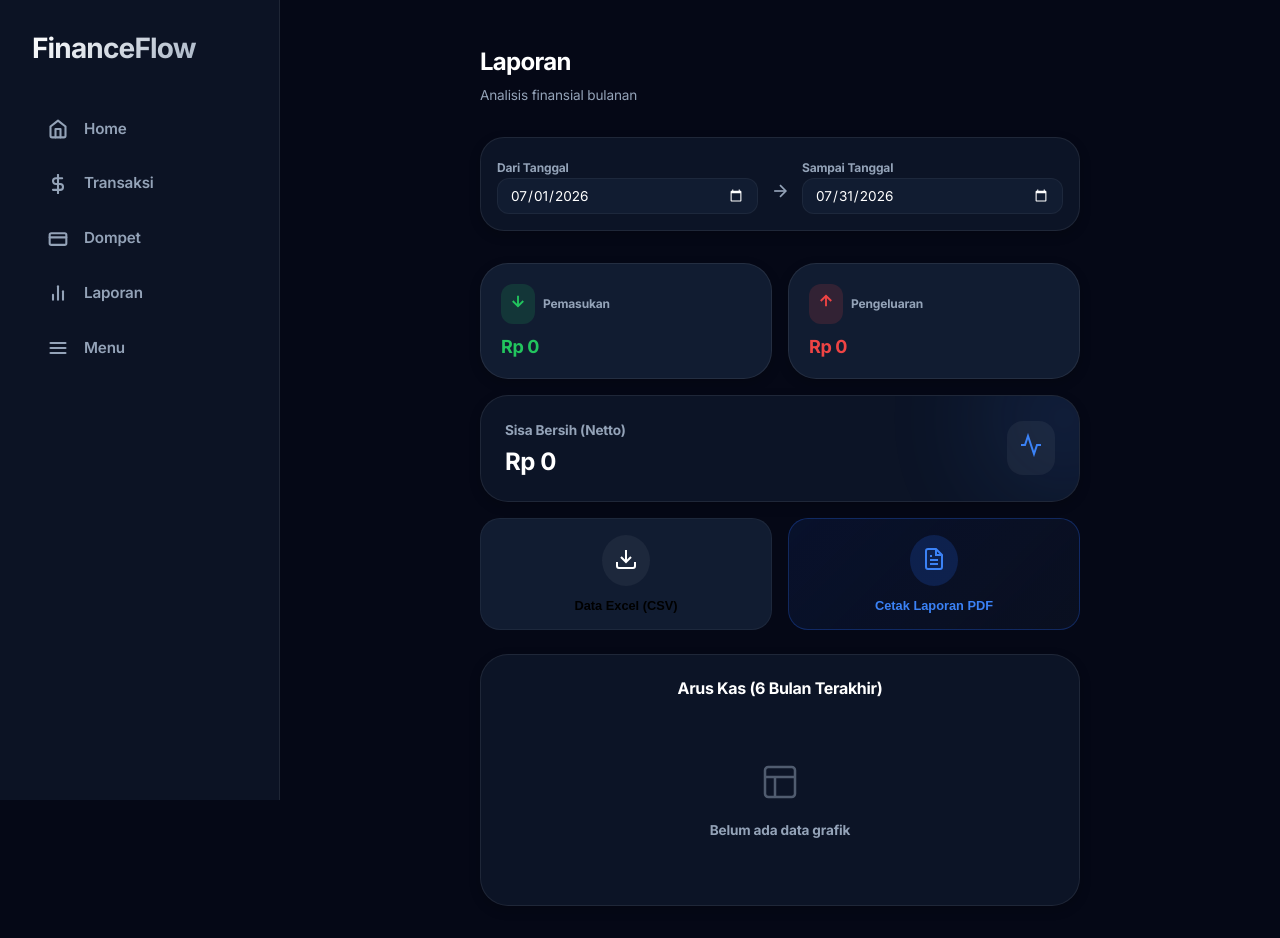
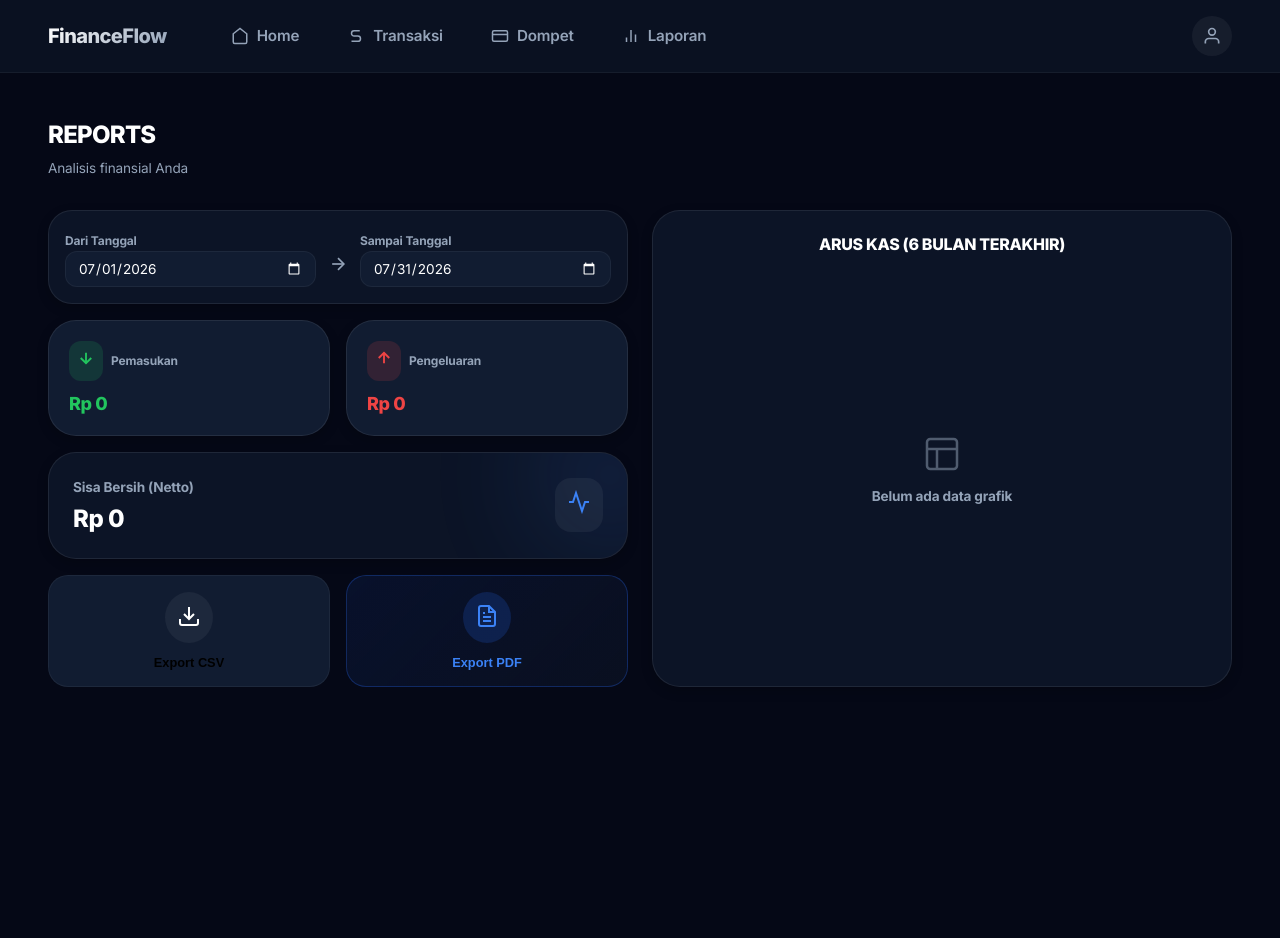
Before and after one commit to umaralf2735/Tabungan, a Next.js app: page /reports in a window 1280 px wide. After the commit the page ends 800 px from the top, so only its background shows below. Built offline with nearby package versions, Linux system fonts and the light colour scheme.

Commit message:
Titanium Phase Final: Merombak UI Transaksi, Dompet, dan Laporan jadi Responsive Grid

```diff
--- a/src/app/globals.css
+++ b/src/app/globals.css
@@ -231,29 +231,33 @@ h1, h2, h3, h4, h5, h6 {
   display: none;
 }
 
-/* Bottom Nav (Mobile) - Floating Blur */
-.sidebar {
+.top-navbar {
+  display: none;
+}
+
+.bottom-nav {
   position: fixed;
   bottom: 0;
   left: 0;
   width: 100%;
-  background: rgba(12, 19, 36, 0.85); /* #0C1324 with opacity */
+  background: rgba(12, 19, 36, 0.85);
   backdrop-filter: blur(24px);
   -webkit-backdrop-filter: blur(24px);
   border-top: 1px solid rgba(255,255,255,0.05);
   box-shadow: 0 -10px 40px rgba(0,0,0,0.5);
   z-index: 50;
-  padding: 8px 16px 24px 16px; /* Extra padding bottom for iPhone home indicator */
+  padding: 8px 16px 24px 16px;
 }
 
 .logo-text {
   font-size: 1.25rem;
   font-weight: 800;
   color: var(--color-text);
-  background: linear-gradient(135deg, var(--color-text), var(--color-text-muted));
+  background: linear-gradient(135deg, #FFFFFF, #94A3B8);
   -webkit-background-clip: text;
   -webkit-text-fill-color: transparent;
   letter-spacing: -0.03em;
+  margin: 0;
 }
 
 .nav-menu {
@@ -272,11 +276,10 @@ h1, h2, h3, h4, h5, h6 {
   font-weight: 600;
   padding: 8px;
   border-radius: var(--radius-sm);
-  transition: all 0.3s cubic-bezier(0.4, 0, 0.2, 1);
+  transition: all 0.3s ease;
   color: var(--color-text-muted);
   font-size: 0.65rem;
   width: 20%;
-  position: relative;
 }
 .nav-link:hover, .nav-link.active {
   color: var(--color-text);
@@ -291,10 +294,9 @@ h1, h2, h3, h4, h5, h6 {
   stroke-width: 2.5;
   stroke-linecap: round;
   stroke-linejoin: round;
-  transition: all 0.3s cubic-bezier(0.4, 0, 0.2, 1);
+  transition: all 0.3s ease;
 }
 
-/* Animasi Icon Glow untuk yang aktif */
 .nav-link.active .nav-icon {
   stroke: var(--color-primary);
   filter: drop-shadow(0 0 8px rgba(59, 130, 246, 0.6));
@@ -307,9 +309,7 @@ h1, h2, h3, h4, h5, h6 {
 .main-content {
   flex: 1;
   padding: 16px;
-  padding-bottom: 120px; /* Sangat longgar untuk bottom nav */
-  overflow-y: auto;
-  overflow-x: hidden;
+  padding-bottom: 120px;
   width: 100%;
 }
 
@@ -343,58 +343,51 @@ input::placeholder {
 /* Desktop styles */
 @media (min-width: 768px) {
   .app-container {
-    flex-direction: row;
+    flex-direction: column;
   }
   .mobile-header {
     display: none;
   }
-  .desktop-logo {
-    display: block;
-    margin-bottom: 40px;
-    font-size: 1.75rem;
+  .bottom-nav {
+    display: none;
   }
-  .sidebar {
+
+  .top-navbar {
+    display: flex;
+    justify-content: space-between;
+    align-items: center;
+    padding: 16px 48px;
+    background: rgba(12, 19, 36, 0.85);
+    backdrop-filter: blur(24px);
+    -webkit-backdrop-filter: blur(24px);
+    border-bottom: 1px solid rgba(255,255,255,0.05);
     position: sticky;
     top: 0;
-    width: 280px;
-    padding: 32px;
-    height: 100vh;
-    border-right: 1px solid var(--color-border);
-    border-top: none;
-    box-shadow: none;
-    background: var(--color-surface-secondary);
+    z-index: 50;
   }
-  .nav-menu {
-    flex-direction: column;
-    justify-content: flex-start;
-    align-items: stretch;
+  .top-nav-menu {
+    display: flex;
+    gap: 16px;
+  }
+  .top-nav-link {
+    display: flex;
+    align-items: center;
     gap: 8px;
+    color: var(--color-text-muted);
+    font-weight: 600;
+    font-size: 0.95rem;
+    padding: 8px 16px;
+    border-radius: 99px;
+    transition: all 0.2s;
   }
-  .nav-link {
-    flex-direction: row;
-    justify-content: flex-start;
-    font-size: 0.95rem;
-    padding: 12px 16px;
-    width: 100%;
-    border-radius: var(--radius-sm);
+  .top-nav-link:hover {
+    color: var(--color-text);
+    background: rgba(255,255,255,0.05);
   }
-  .nav-link:hover {
-    background: rgba(255,255,255,0.03);
-  }
-  .nav-link.active {
-    background: rgba(59, 130, 246, 0.1);
-  }
-  .nav-icon {
-    width: 20px;
-    height: 20px;
-    margin-bottom: 0;
-    margin-right: 16px;
-  }
-  .nav-link.active .nav-icon {
-    transform: none;
-  }
+
   .main-content {
     padding: 32px 48px;
+    padding-bottom: 48px;
   }
 }
 
--- a/src/app/layout.tsx
+++ b/src/app/layout.tsx
@@ -1,38 +1,63 @@
 import './globals.css';
 import { ReactNode } from 'react';
-
 import type { Metadata } from 'next';
 
 export const metadata: Metadata = {
-  title: 'FinanceFlow Pro - Aplikasi Pengelola Keuangan Pribadi Terbaik',
-  description: 'Catat pemasukan, pengeluaran, kelola multi-wallet, dan atur anggaran bulananmu dengan mudah menggunakan FinanceFlow Pro. Dilengkapi dengan AI Insight untuk menganalisis keuanganmu secara otomatis.',
-  keywords: ['pengelola keuangan', 'catat keuangan', 'budgeting', 'finance tracker', 'aplikasi keuangan pribadi', 'AI insight keuangan', 'finance flow'],
-  openGraph: {
-    title: 'FinanceFlow Pro - Kelola Keuangan dengan Cerdas',
-    description: 'Catat keuangan harian dan capai target tabunganmu dengan fitur AI canggih dari FinanceFlow Pro.',
-    type: 'website',
-  },
-  verification: {
-    google: 'pGRIr8dxnh_eP78K4ztKMPZaFxnyRNMEhKW573z4TrE',
-  },
+  title: 'FinanceFlow Pro - Aplikasi Pengelola Keuangan Pribadi',
+  description: 'Catat pemasukan, pengeluaran, kelola multi-wallet, dan atur anggaran bulananmu.',
 };
 
 export default function RootLayout({ children }: { children: ReactNode }) {
   return (
-    <html lang="en">
+    <html lang="id">
       <head>
-        <link href="https://fonts.googleapis.com/css2?family=Inter:wght@300;400;500;600;700&display=swap" rel="stylesheet" />
+        <link href="https://fonts.googleapis.com/css2?family=Inter:wght@300;400;500;600;700;800&display=swap" rel="stylesheet" />
       </head>
       <body>
         <div className="app-container">
-          {/* Mobile Header (Hanya muncul di HP) */}
+
+          {/* TOP NAVBAR (Desktop Only) */}
+          <nav className="top-navbar">
+            <div style={{ display: 'flex', alignItems: 'center', gap: '48px' }}>
+              <h1 className="logo-text">FinanceFlow</h1>
+              <div className="top-nav-menu">
+                <a href="/" className="top-nav-link">
+                  <svg width="18" height="18" viewBox="0 0 24 24" fill="none" stroke="currentColor" strokeWidth="2"><path d="M3 9l9-7 9 7v11a2 2 0 0 1-2 2H5a2 2 0 0 1-2-2z"></path></svg>
+                  Home
+                </a>
+                <a href="/transactions" className="top-nav-link">
+                  <svg width="18" height="18" viewBox="0 0 24 24" fill="none" stroke="currentColor" strokeWidth="2"><path d="M17 5H9.5a3.5 3.5 0 0 0 0 7h5a3.5 3.5 0 0 1 0 7H6"></path></svg>
+                  Transaksi
+                </a>
+                <a href="/wallets" className="top-nav-link">
+                  <svg width="18" height="18" viewBox="0 0 24 24" fill="none" stroke="currentColor" strokeWidth="2"><rect x="2" y="5" width="20" height="14" rx="2" ry="2"></rect><line x1="2" y1="10" x2="22" y2="10"></line></svg>
+                  Dompet
+                </a>
+                <a href="/reports" className="top-nav-link">
+                  <svg width="18" height="18" viewBox="0 0 24 24" fill="none" stroke="currentColor" strokeWidth="2"><line x1="18" y1="20" x2="18" y2="10"></line><line x1="12" y1="20" x2="12" y2="4"></line><line x1="6" y1="20" x2="6" y2="14"></line></svg>
+                  Laporan
+                </a>
+              </div>
+            </div>
+
+            <a href="/menu" className="top-nav-link" style={{ background: 'rgba(255,255,255,0.05)', borderRadius: '50%', padding: '10px' }}>
+              <svg width="20" height="20" viewBox="0 0 24 24" fill="none" stroke="currentColor" strokeWidth="2"><path d="M20 21v-2a4 4 0 0 0-4-4H8a4 4 0 0 0-4 4v2"></path><circle cx="12" cy="7" r="4"></circle></svg>
+            </a>
+          </nav>
+
+          {/* MOBILE HEADER (Mobile Only) */}
           <header className="mobile-header">
-            <h1 className="logo-text" style={{ marginBottom: 0 }}>FinanceFlow</h1>
+            <h1 className="logo-text">FinanceFlow</h1>
           </header>
 
-          <aside className="sidebar">
-            <h1 className="logo-text desktop-logo">FinanceFlow</h1>
-            <nav className="nav-menu">
+          {/* MAIN CONTENT */}
+          <main className="main-content animate-fade-in">
+            {children}
+          </main>
+
+          {/* BOTTOM NAV (Mobile Only) */}
+          <nav className="bottom-nav">
+            <div className="nav-menu">
               <a href="/" className="nav-link">
                 <svg className="nav-icon" viewBox="0 0 24 24"><path d="M3 9l9-7 9 7v11a2 2 0 0 1-2 2H5a2 2 0 0 1-2-2z"></path><polyline points="9 22 9 12 15 12 15 22"></polyline></svg>
                 <span className="nav-text">Home</span>
@@ -50,14 +75,12 @@ export default function RootLayout({ children }: { children: ReactNode }) {
                 <span className="nav-text">Laporan</span>
               </a>
               <a href="/menu" className="nav-link">
-                <svg className="nav-icon" viewBox="0 0 24 24"><line x1="3" y1="12" x2="21" y2="12"></line><line x1="3" y1="6" x2="21" y2="6"></line><line x1="3" y1="18" x2="21" y2="18"></line></svg>
-                <span className="nav-text">Menu</span>
+                <svg className="nav-icon" viewBox="0 0 24 24"><path d="M20 21v-2a4 4 0 0 0-4-4H8a4 4 0 0 0-4 4v2"></path><circle cx="12" cy="7" r="4"></circle></svg>
+                <span className="nav-text">Akun</span>
               </a>
-            </nav>
-          </aside>
-          <main className="main-content animate-fade-in">
-            {children}
-          </main>
+            </div>
+          </nav>
+
         </div>
       </body>
     </html>
--- a/src/app/reports/page.tsx
+++ b/src/app/reports/page.tsx
@@ -257,18 +257,22 @@ export default function ReportsPage() {
   const barData = Object.values(monthlyDataMap).slice(-6);
 
   return (
-    <div className="animate-fade-in" style={{ maxWidth: '600px', margin: '0 auto' }}>
+    <div className="animate-fade-in" style={{ maxWidth: '1200px', margin: '0 auto', width: '100%' }}>
 
       {/* HEADER HERO */}
       <header className="flex-between mb-4 mt-2">
         <div>
-          <h1 className="font-extrabold text-2xl" style={{ letterSpacing: '-0.03em' }}>Laporan</h1>
-          <p className="text-sm text-muted mt-1">Analisis finansial bulanan</p>
+          <h1 className="font-extrabold text-2xl" style={{ letterSpacing: '-0.03em', textTransform: 'uppercase' }}>Reports</h1>
+          <p className="text-sm text-muted mt-1">Analisis finansial Anda</p>
         </div>
       </header>
 
+      <div style={{ display: 'grid', gridTemplateColumns: 'repeat(auto-fit, minmax(320px, 1fr))', gap: '24px', alignItems: 'start' }}>
+
+        {/* LEFT COLUMN: FILTERS, STATS, EXPORT */}
+        <div style={{ display: 'flex', flexDirection: 'column', gap: '16px' }}>
           {/* DATE RANGE FILTER */}
-      <div className="card-glass mb-4" style={{ padding: '16px', display: 'flex', gap: '12px', alignItems: 'center', borderRadius: '24px' }}>
+          <div className="card-glass" style={{ padding: '16px', display: 'flex', gap: '12px', alignItems: 'center', borderRadius: '24px' }}>
             <div style={{ flex: 1 }}>
               <label className="text-xs text-muted mb-1 block font-bold">Dari Tanggal</label>
               <input type="date" value={startDate} onChange={e => setStartDate(e.target.value)} style={{ width: '100%', padding: '8px 12px', borderRadius: '12px', background: 'var(--color-surface)', color: 'white', fontSize: '0.85rem', border: '1px solid rgba(255,255,255,0.05)', colorScheme: 'dark' }} />
@@ -283,7 +287,7 @@ export default function ReportsPage() {
           </div>
 
           {/* SUMMARY STATS */}
-      <div style={{ display: 'grid', gridTemplateColumns: '1fr 1fr', gap: '16px', marginBottom: '16px' }}>
+          <div style={{ display: 'grid', gridTemplateColumns: '1fr 1fr', gap: '16px' }}>
             <div className="card" style={{ padding: '20px' }}>
               <div style={{ display: 'flex', alignItems: 'center', gap: '8px', marginBottom: '12px' }}>
                 <div style={{ background: 'rgba(34, 197, 94, 0.15)', color: 'var(--color-success)', padding: '8px', borderRadius: '12px' }}>
@@ -322,26 +326,27 @@ export default function ReportsPage() {
           </div>
 
           {/* EXPORT BUTTONS */}
-      <div style={{ display: 'grid', gridTemplateColumns: '1fr 1fr', gap: '16px', marginBottom: '24px' }}>
+          <div style={{ display: 'grid', gridTemplateColumns: '1fr 1fr', gap: '16px' }}>
             <button onClick={handleExportCSV} style={{ padding: '16px', borderRadius: '20px', background: 'var(--color-surface)', border: '1px solid rgba(255,255,255,0.05)', display: 'flex', flexDirection: 'column', alignItems: 'center', justifyContent: 'center', cursor: 'pointer', transition: 'all 0.3s' }}>
               <div style={{ background: 'rgba(255,255,255,0.05)', padding: '12px', borderRadius: '50%', marginBottom: '12px' }}>
                 <svg width="24" height="24" viewBox="0 0 24 24" fill="none" stroke="var(--color-text)" strokeWidth="2"><path d="M21 15v4a2 2 0 0 1-2 2H5a2 2 0 0 1-2-2v-4"></path><polyline points="7 10 12 15 17 10"></polyline><line x1="12" y1="15" x2="12" y2="3"></line></svg>
               </div>
-          <span style={{ fontSize: '0.8rem', fontWeight: 700 }}>Data Excel (CSV)</span>
+              <span style={{ fontSize: '0.8rem', fontWeight: 700 }}>Export CSV</span>
             </button>
             <button onClick={handleExportPDF} style={{ padding: '16px', borderRadius: '20px', background: 'linear-gradient(135deg, rgba(37,99,235,0.1), rgba(15,23,42,0.5))', border: '1px solid rgba(37,99,235,0.3)', display: 'flex', flexDirection: 'column', alignItems: 'center', justifyContent: 'center', cursor: 'pointer', transition: 'all 0.3s' }}>
               <div style={{ background: 'rgba(37,99,235,0.2)', padding: '12px', borderRadius: '50%', marginBottom: '12px', color: 'var(--color-primary)' }}>
                 <svg width="24" height="24" viewBox="0 0 24 24" fill="none" stroke="currentColor" strokeWidth="2"><path d="M14 2H6a2 2 0 0 0-2 2v16c0 1.1.9 2 2 2h12a2 2 0 0 0 2-2V8l-6-6z"></path><path d="M14 3v5h5M16 13H8M16 17H8M10 9H8"></path></svg>
               </div>
-          <span style={{ fontSize: '0.8rem', fontWeight: 700, color: 'var(--color-primary)' }}>Cetak Laporan PDF</span>
+              <span style={{ fontSize: '0.8rem', fontWeight: 700, color: 'var(--color-primary)' }}>Export PDF</span>
             </button>
           </div>
+        </div>
 
-      {/* CHART SECTION */}
-      <div className="card-glass" style={{ padding: '24px 16px' }}>
-        <h3 style={{ fontSize: '1rem', fontWeight: 800, marginBottom: '24px', textAlign: 'center', letterSpacing: '-0.02em' }}>Arus Kas (6 Bulan Terakhir)</h3>
+        {/* RIGHT COLUMN: CHART SECTION */}
+        <div className="card-glass" style={{ padding: '24px 16px', height: '100%', minHeight: '400px', display: 'flex', flexDirection: 'column' }}>
+          <h3 style={{ fontSize: '1rem', fontWeight: 800, marginBottom: '24px', textAlign: 'center', letterSpacing: '-0.02em', textTransform: 'uppercase' }}>Arus Kas (6 Bulan Terakhir)</h3>
           {barData.length > 0 ? (
-          <div style={{ width: '100%', height: '240px' }}>
+            <div style={{ flex: 1, width: '100%', minHeight: '300px' }}>
               <ResponsiveContainer width="100%" height="100%">
                 <BarChart data={barData} margin={{ top: 0, right: 0, left: -25, bottom: 0 }}>
                   <CartesianGrid strokeDasharray="3 3" stroke="rgba(255,255,255,0.05)" vertical={false} />
@@ -349,21 +354,23 @@ export default function ReportsPage() {
                   <YAxis stroke="var(--color-text-muted)" fontSize={11} tickLine={false} axisLine={false} tickFormatter={(val) => `${val / 1000}k`} />
                   <Tooltip
                     cursor={{ fill: 'rgba(255,255,255,0.02)' }}
-                  contentStyle={{ backgroundColor: 'var(--color-surface)', border: '1px solid var(--color-border)', borderRadius: '16px', fontSize: '12px', fontWeight: 600, padding: '12px' }}
-                  itemStyle={{ color: 'var(--color-text)' }}
+                    contentStyle={{ backgroundColor: 'var(--color-surface-secondary)', border: '1px solid var(--color-border)', borderRadius: '16px', fontSize: '12px', fontWeight: 600, padding: '12px', color: '#fff' }}
+                    itemStyle={{ color: '#fff' }}
                   />
-                <Bar dataKey="Masuk" fill="var(--color-success)" radius={[6, 6, 0, 0]} barSize={16} />
-                <Bar dataKey="Keluar" fill="var(--color-danger)" radius={[6, 6, 0, 0]} barSize={16} />
+                  <Bar dataKey="Masuk" fill="var(--color-success)" radius={[6, 6, 0, 0]} barSize={24} />
+                  <Bar dataKey="Keluar" fill="var(--color-danger)" radius={[6, 6, 0, 0]} barSize={24} />
                 </BarChart>
               </ResponsiveContainer>
             </div>
           ) : (
-          <div style={{ padding: '40px 0', textAlign: 'center' }}>
+            <div style={{ flex: 1, display: 'flex', flexDirection: 'column', alignItems: 'center', justifyContent: 'center' }}>
               <svg width="40" height="40" viewBox="0 0 24 24" fill="none" stroke="currentColor" strokeWidth="1.5" style={{ margin: '0 auto 12px auto', color: 'var(--color-text-muted)', opacity: 0.5 }}><rect x="3" y="3" width="18" height="18" rx="2" ry="2"></rect><line x1="3" y1="9" x2="21" y2="9"></line><line x1="9" y1="21" x2="9" y2="9"></line></svg>
               <p className="text-sm font-bold text-muted">Belum ada data grafik</p>
             </div>
           )}
         </div>
+
+      </div>
     </div>
   );
 }
```
Also changed, not shown: src/app/menu/page.tsx (+0 -33 lines), src/app/transactions/page.tsx (+15 -10 lines), src/app/wallets/page.tsx (+7 -14 lines). Lines whose indentation alone changed are shown as unchanged.
